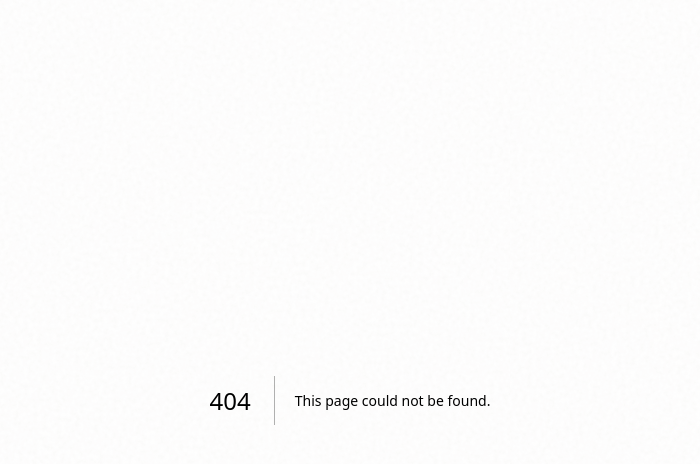
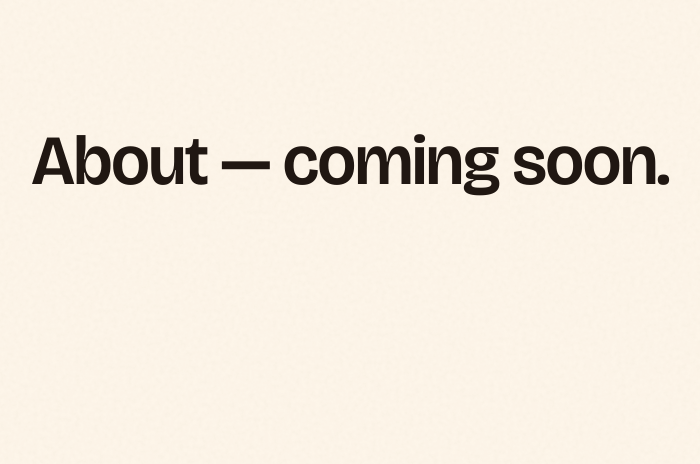
Before and after one commit to paulkux-bit/uxpaul-portfolio, a Next.js app: page /about in a window 1280 px wide. Before the commit this address had no page. Shown: the top 464 px of the page, without its empty margins (290-990 px from the left). Built offline with nearby package versions, Linux system fonts and the light colour scheme.

Commit message:
Add About page placeholder (#2)

```diff
--- /dev/null
+++ b/app/about/page.tsx
@@ -0,0 +1,11 @@
+export const metadata = {
+  title: 'About — uxpaul',
+};
+
+export default function AboutPage() {
+  return (
+    <main className="mx-auto max-w-3xl px-6 py-32">
+      <h1 className="text-hero text-center">About — coming soon.</h1>
+    </main>
+  );
+}
```
